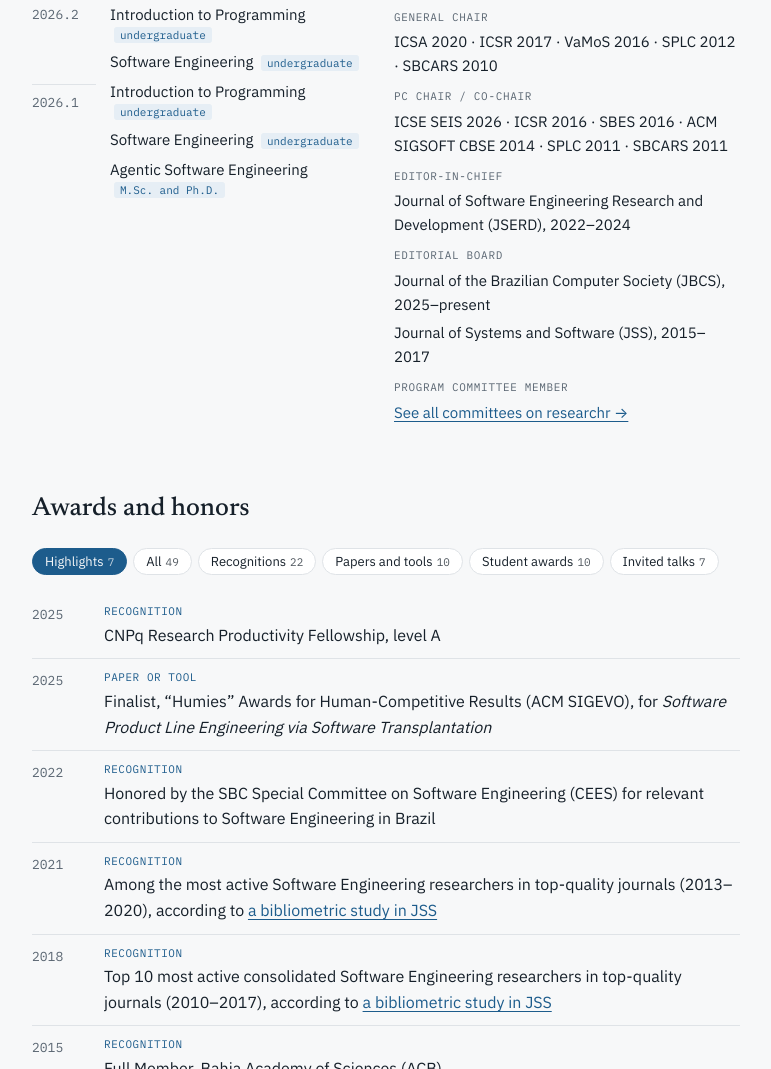
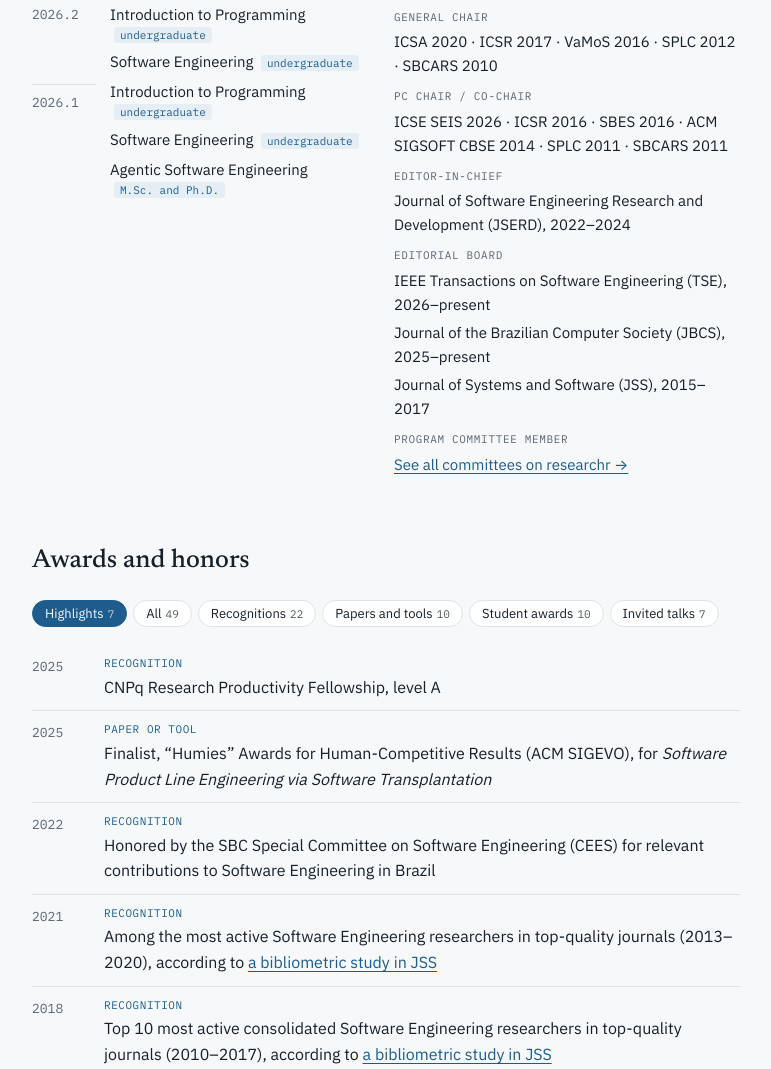
Before and after one commit to eduardosalmeida/eduardosalmeida.github.io, a plain HTML site: page index.html in a window 1280 px wide. Shown: the part 8781-9850 px from the top of the page, without its empty margins (436-1207 px from the left). Drawn offline with Linux system fonts and the light colour scheme.

Commit message:
Service: add IEEE TSE editorial board
Co-Authored-By: Claude Opus 5.5 <noreply@anthropic.com>
Claude-Session: https://claude.ai/code/session_01FoYyK2E2qHFPCsrNmZDv6V

```diff
--- a/index.html
+++ b/index.html
@@ -294,6 +294,7 @@ footer { border-top: 1px solid var(--rule); padding-top: 18px; color: var(--mute
             <dt data-i18n="r-eic">Editor-chefe</dt>
             <dd>Journal of Software Engineering Research and Development (JSERD), 2022–2024</dd>
             <dt data-i18n="r-eb">Corpo editorial</dt>
+            <dd data-i18n="eb0">IEEE Transactions on Software Engineering (TSE), 2026–atual</dd>
             <dd data-i18n="eb1">Journal of the Brazilian Computer Society (JBCS), 2025–atual</dd>
             <dd>Journal of Systems and Software (JSS), 2015–2017</dd>
             <dt data-i18n="r-pcm">Membro de comitê de programa</dt>
@@ -346,7 +347,7 @@ const EN = {
   join1: "I am looking for undergraduate, M.Sc. and Ph.D. students, as well as postdocs, interested in the research areas above.",
   join2: "If that is you, send me an email with your CV, your academic transcript and a paragraph about what you would like to work on. Meet the group, its projects and its students at <a href='https://www.rise.com.br' target='_blank' rel='noopener'>RiSE Labs</a>.",
   "c-prog": "Introduction to Programming", "c-se": "Software Engineering", "c-ase": "Agentic Software Engineering", "lvl-ug": "undergraduate", "lvl-grad": "M.Sc. and Ph.D.",
-  "r-gc": "General Chair", "r-eic": "Editor-in-Chief", "r-eb": "Editorial Board", "r-pcm": "Program Committee Member", "pcm-link": "See all committees on researchr →", eb1: "Journal of the Brazilian Computer Society (JBCS), 2025–present", "r-pc": "PC Chair / Co-Chair", "r-more": "Other roles",
+  "r-gc": "General Chair", "r-eic": "Editor-in-Chief", "r-eb": "Editorial Board", "r-pcm": "Program Committee Member", "pcm-link": "See all committees on researchr →", eb0: "IEEE Transactions on Software Engineering (TSE), 2026–present", eb1: "Journal of the Brazilian Computer Society (JBCS), 2025–present", "r-pc": "PC Chair / Co-Chair", "r-more": "Other roles",
   "aw-h": "Highlights", "aw-rec": "Recognitions", "aw-paper": "Papers and tools", "aw-stu": "Student awards", "aw-talk": "Invited talks",
   t1: "AI and Software Engineering", t2: "Reuse, Product Lines and Architecture", t3: "Experimental Software Engineering and Human and Social Aspects",
   "theme-todo": "One sentence about the theme and 2 or 3 representative papers.",
```
